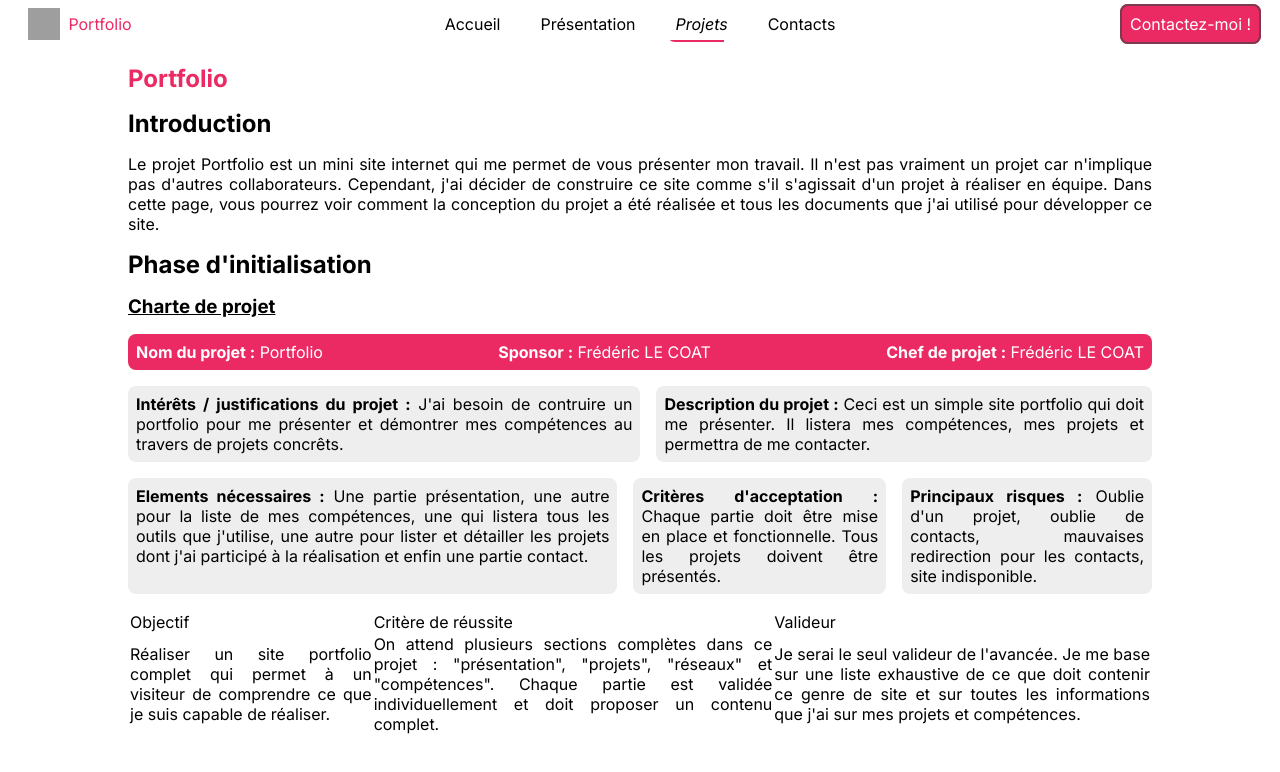
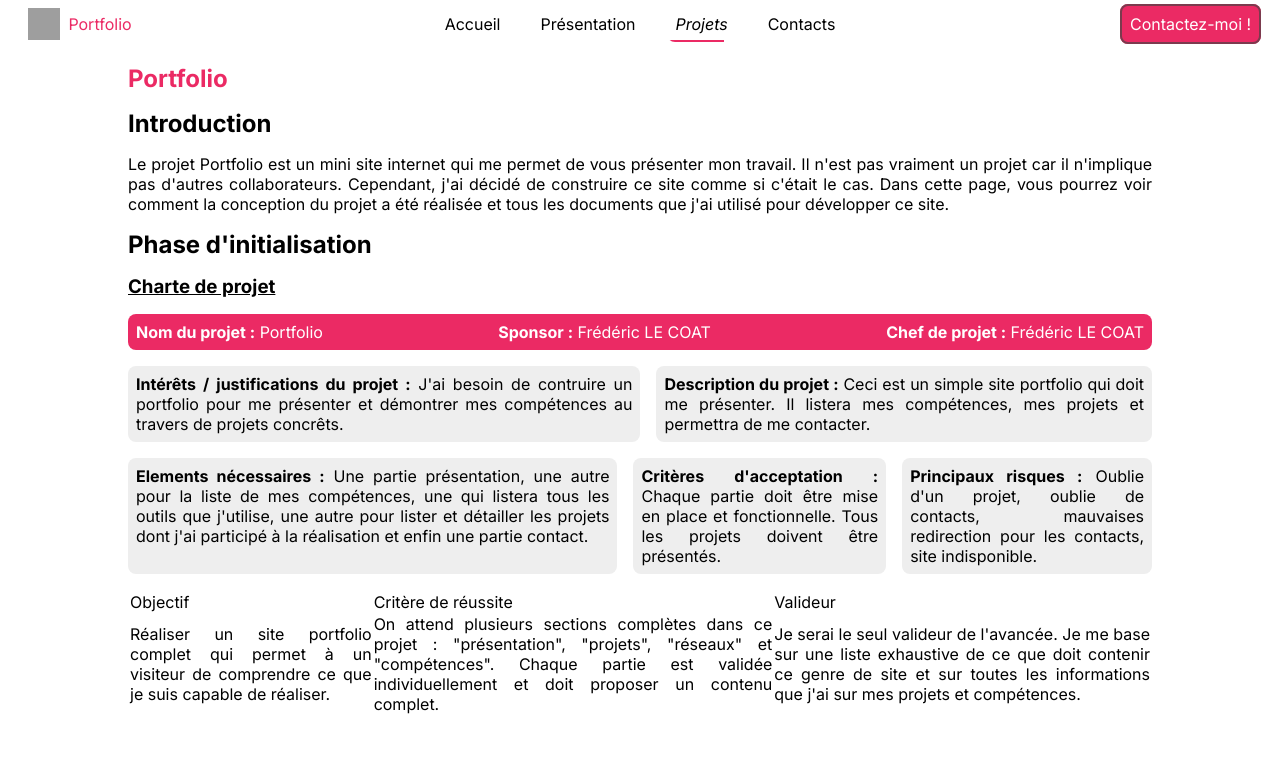
Before and after one commit to le-coatFrederic/portfolio, an Angular app in the folder front/: page /projects/portfolio in a window 1280 px wide. Shown: the top 772 px of the page. Built offline with nearby package versions, Linux system fonts and the light colour scheme; grey boxes are pictures that could not be loaded.

Commit message:
correction d'une erreur

```diff
--- a/front/src/app/pages/projects/portfolio/portfolio.html
+++ b/front/src/app/pages/projects/portfolio/portfolio.html
@@ -2,7 +2,7 @@
   <section class="starting">
     <h1>Portfolio</h1>
     <h2>Introduction</h2>
-    <p>Le projet Portfolio est un mini site internet qui me permet de vous présenter mon travail. Il n'est pas vraiment un projet car n'implique pas d'autres collaborateurs. Cependant, j'ai décider de construire ce site comme s'il s'agissait d'un projet à réaliser en équipe. Dans cette page, vous pourrez voir comment la conception du projet a été réalisée et tous les documents que j'ai utilisé pour développer ce site.</p>
+    <p>Le projet Portfolio est un mini site internet qui me permet de vous présenter mon travail. Il n'est pas vraiment un projet car il n'implique pas d'autres collaborateurs. Cependant, j'ai décidé de construire ce site comme si c'était le cas. Dans cette page, vous pourrez voir comment la conception du projet a été réalisée et tous les documents que j'ai utilisé pour développer ce site.</p>
     <h2>Phase d'initialisation</h2>
     <h3>Charte de projet</h3>
     <div id="project-chart">
```
